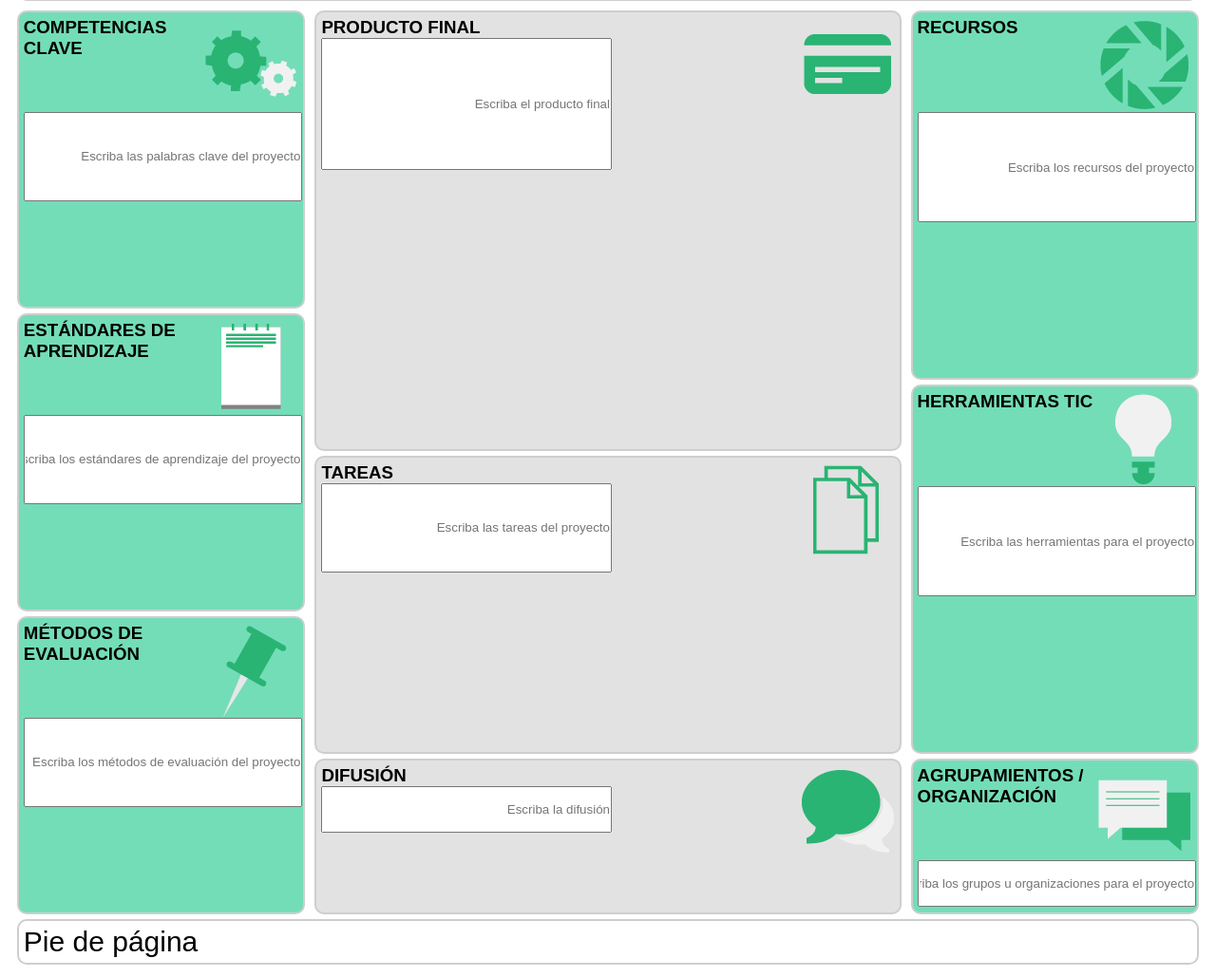
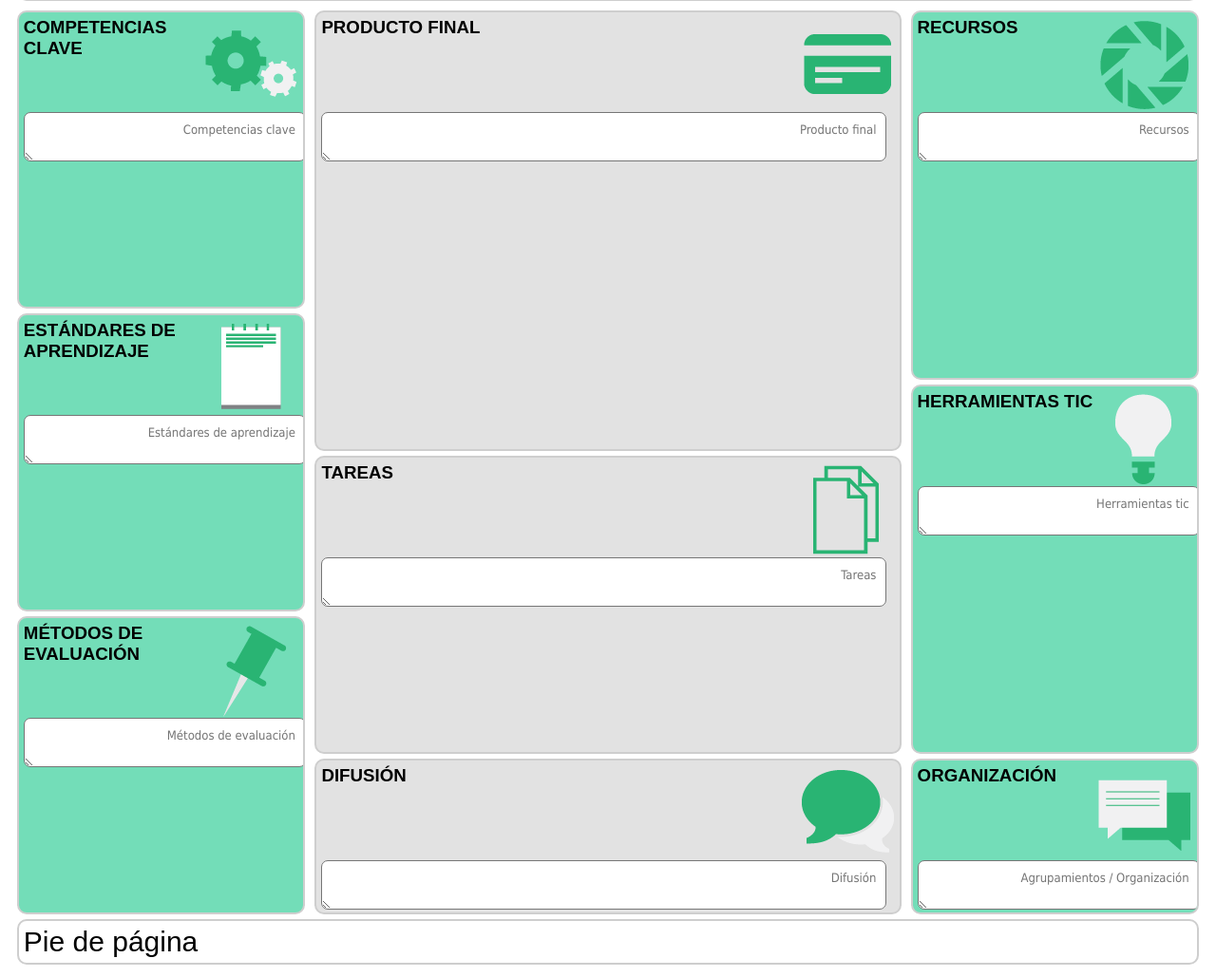
Before and after one commit to Dani-Alaix/parte-1, a plain HTML site: page index.html in a window 1280 px wide. Shown: the part 63-1092 px from the top of the page at 95% size. Drawn offline with Linux system fonts and the light colour scheme.

Commit message:
textarea

```diff
--- a/estilo.sass
+++ b/estilo.sass
@@ -12,6 +12,14 @@ body
 		overflow: hidden
 		padding: 5px
 		border: 2px solid #CECECE
+		#note
+			width: 95%
+			max-height: 60%
+			direction: rtl
+			display: block
+			padding: 10px
+			border-radius: 7px
+			font: 13px Tahoma
 		input
 			direction: rtl
 			width: 100%
--- a/index.html
+++ b/index.html
@@ -4,6 +4,12 @@
 		<meta charset="utf-8">
 		<title> Parte 1</title>
 		<link rel="stylesheet" type="text/css" href="estilo.css"/>
+		<script>
+			function textAreaAdjust(o) {
+				o.style.height = "1px";
+				o.style.height = (25+o.scrollHeight)+"px";
+}
+		</script>
 	</head>
 	<body>
 		<header>
@@ -14,17 +20,17 @@
 				<div id="com">
 					<img src="assets/icon-1.png">
 					<h3>Competencias clave </h3>
-					<input type ="text" placeholder = "Escriba las palabras clave del proyecto">
+					<textarea id="note" onkeyup="textAreaAdjust(this)" placeholder ="Competencias clave"></textarea>
 				</div>
 				<div id="est">
 					<img src="assets/icon-2.png">
 					<h3>Estándares de aprendizaje </h3>
-					<input type ="text" placeholder = "Escriba los estándares de aprendizaje del proyecto">
+					<textarea id="note" onkeyup="textAreaAdjust(this)" placeholder ="Estándares de aprendizaje"></textarea>
 				</div>
 				<div id="met">
 					<img src="assets/icon-3.png">
 					<h3>Métodos de evaluación </h3>
-					<input type ="text" placeholder = "Escriba los métodos de evaluación del proyecto">
+					<textarea id="note" onkeyup="textAreaAdjust(this)" placeholder ="Métodos de evaluación"></textarea>
 				</div>
 			</section>
 
@@ -32,17 +38,17 @@
 				<div id="pro">
 					<img src="assets/icon-4.png">
 					<h3>Producto final</h3>
-					<input type ="text" placeholder = "Escriba el producto final">
+					<textarea id="note" onkeyup="textAreaAdjust(this)" placeholder ="Producto final"></textarea>
 				</div>
 				<div id="tar">
 					<img src="assets/icon-5.png">
 					<h3>Tareas</h3>
-					<input type ="text" placeholder = "Escriba las tareas del proyecto">
+					<textarea id="note" onkeyup="textAreaAdjust(this)" placeholder ="Tareas"></textarea>
 				</div>
 				<div id="dif">
 					<img src="assets/icon-6.png">
 					<h3>Difusión </h3>
-					<input type ="text" placeholder = "Escriba la difusión">
+					<textarea id="note" onkeyup="textAreaAdjust(this)" placeholder ="Difusión"></textarea>
 				</div>
 			</section>
 
@@ -50,17 +56,17 @@
 				<div id="rec">
 					<img src="assets/icon-7.png">
 					<h3>Recursos</h3>
-					<input type ="text" placeholder = "Escriba los recursos del proyecto">
+					<textarea id="note" onkeyup="textAreaAdjust(this)" placeholder ="Recursos"></textarea>
 				</div>
 				<div id="her">
 					<img src="assets/icon-8.png">
 					<h3>Herramientas tic</h3>
-					<input type ="text" placeholder = "Escriba las herramientas para el proyecto">
+					<textarea id="note" onkeyup="textAreaAdjust(this)" placeholder ="Herramientas tic"></textarea>
 				</div>
 				<div id="agr">
 					<img src="assets/icon-9.png">
-					<h3>Agrupamientos / Organización</h3>
-					<input type ="text" placeholder = "Escriba los grupos u organizaciones para el proyecto">
+					<h3>Organización</h3>
+					<textarea id="note" onkeyup="textAreaAdjust(this)" placeholder ="Agrupamientos / Organización"></textarea>
 				</div>
 			</section>
 		</section>
```
Also changed, not shown: estilo.css, 1 other file.
